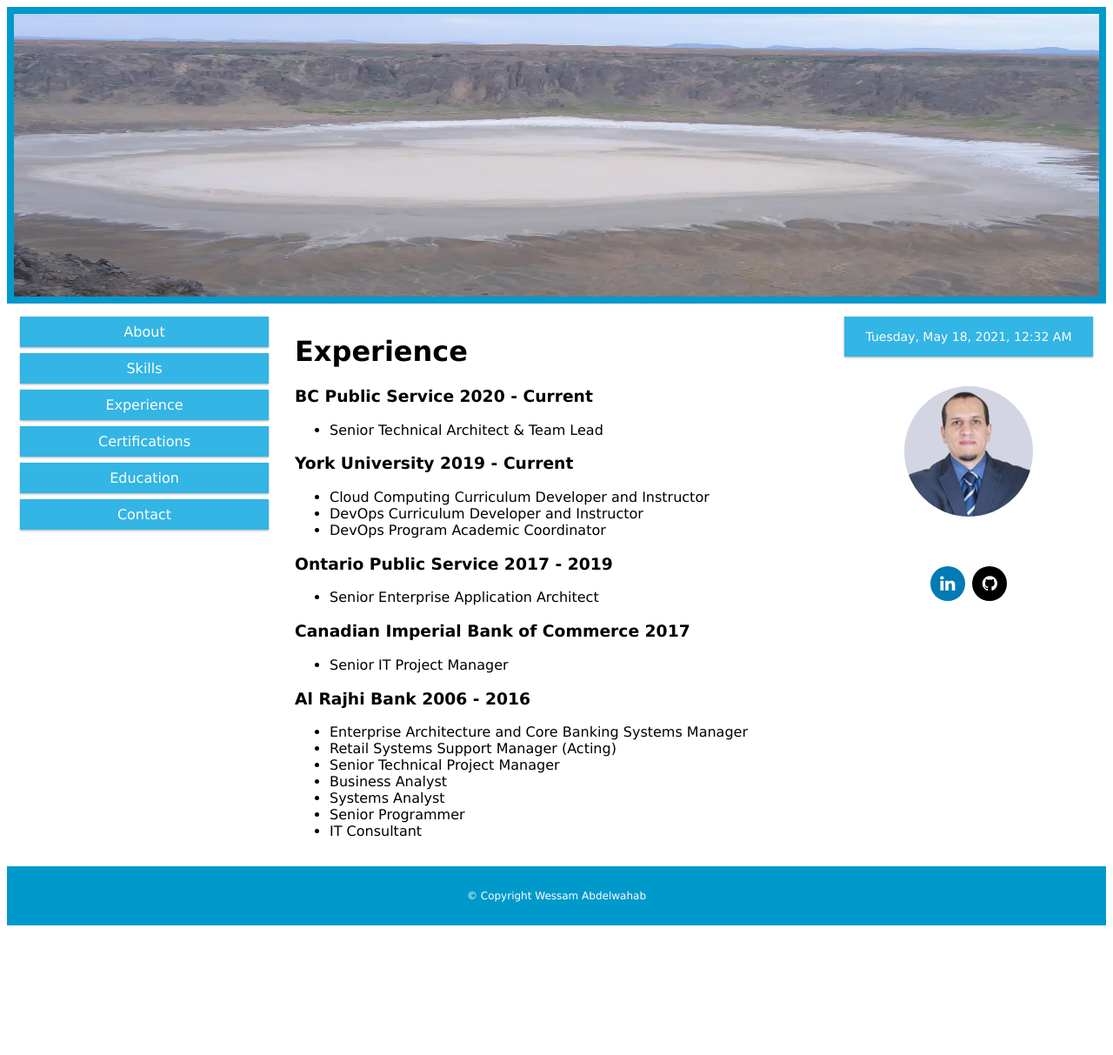
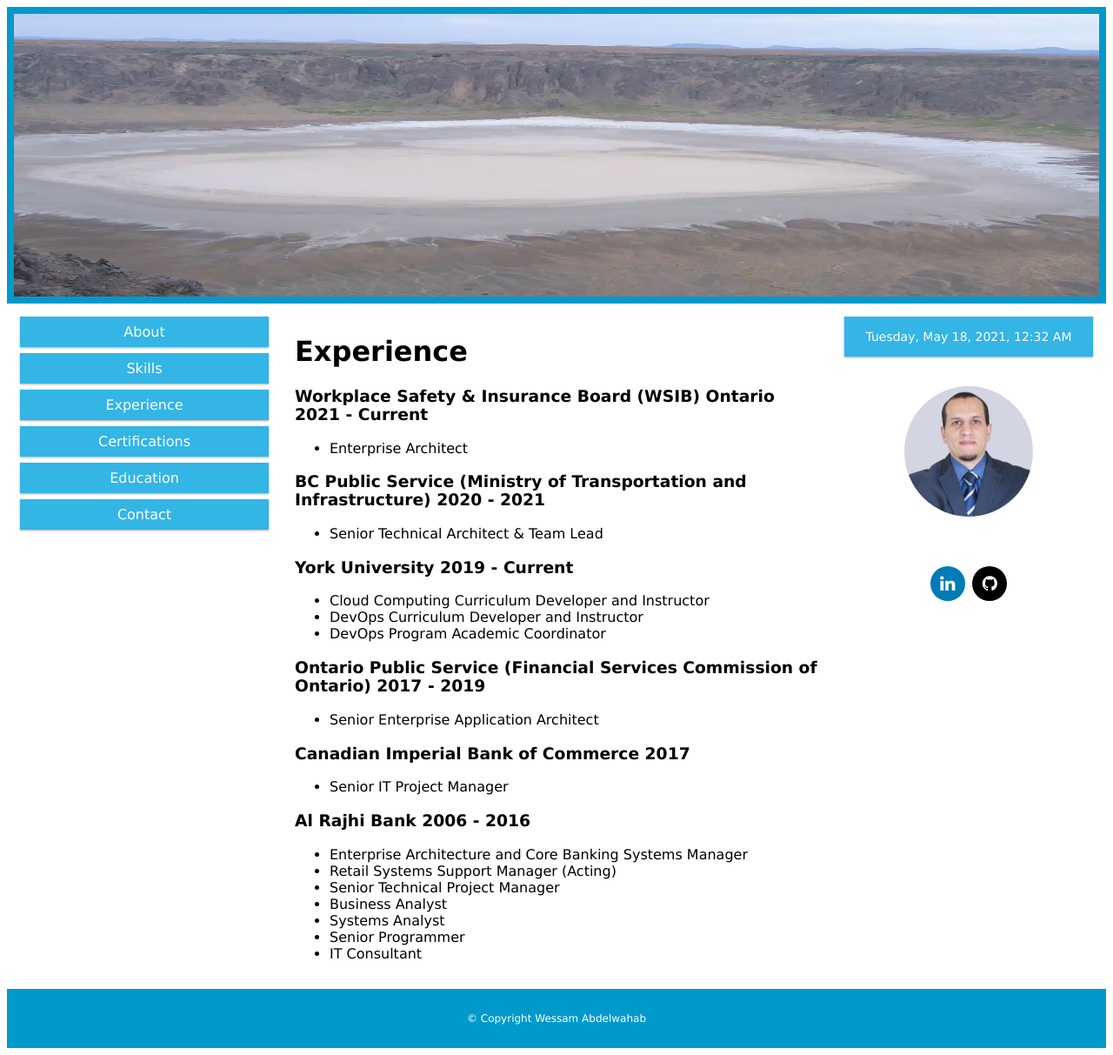
Before and after one commit to wessam-abdelwahab/wessamabdelwahab.github.io, a Jekyll site: the page built from experience/index.html, in a window 1280 px wide. Shown: the whole page at 87% size. Built offline with Jekyll 4.4.1, drawn with Linux system fonts in a browser that asks for light colours; nearby versions of some CDN libraries; before the commit the page ends 1072 px from its top, so only the background shows below that.

Commit message:
update experience

```diff
--- a/experience/index.html
+++ b/experience/index.html
@@ -3,7 +3,11 @@
 title: Experience
 ---
 <h1>{{ page.title }}</h1>
-<h3>BC Public Service 2020 - Current</h3>
+<h3>Workplace Safety & Insurance Board (WSIB) Ontario 2021 - Current</h3>
+<ul>
+    <li>Enterprise Architect</li>
+</ul>
+<h3>BC Public Service (Ministry of Transportation and Infrastructure) 2020 - 2021</h3>
 <ul>
     <li>Senior Technical Architect & Team Lead</li>
 </ul>
@@ -13,7 +17,7 @@
     <li>DevOps Curriculum Developer and Instructor</li>
     <li>DevOps Program Academic Coordinator</li>
 </ul>
-<h3>Ontario Public Service  2017 - 2019</h3>
+<h3>Ontario Public Service (Financial Services Commission of Ontario)  2017 - 2019</h3>
 <ul>
     <li>Senior Enterprise Application Architect</li>
 </ul>
```
